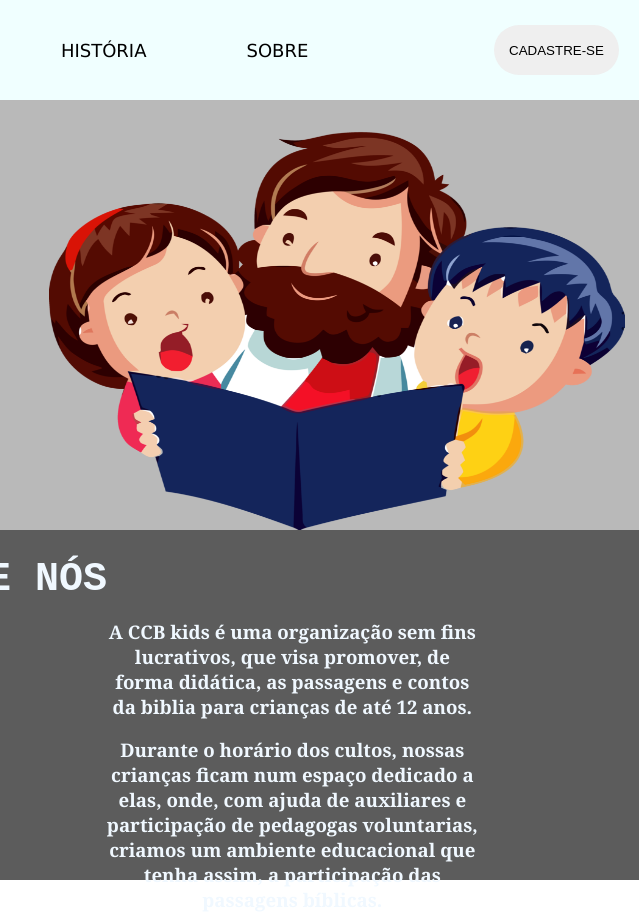
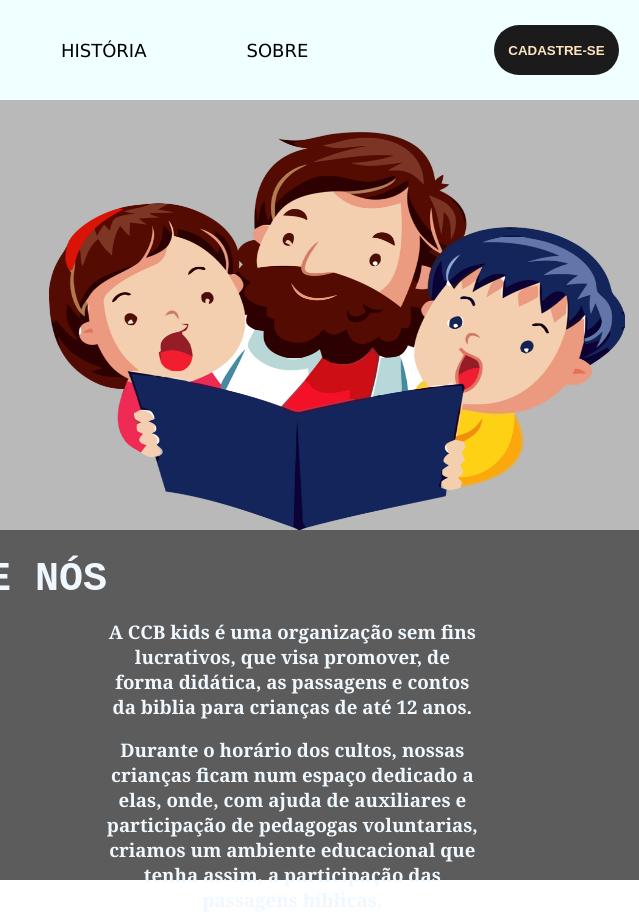
Before and after one commit to ryangsantos2/CCBKIDS2, a plain HTML site: page Site-institucional/onepage.html in a window 1280 px wide. Shown: the full height of the page, 641-1280 px from the left. Drawn offline with Linux system fonts and the light colour scheme.

Commit message:
começo historia

```diff
--- a/Site-institucional/onepage.html
+++ b/Site-institucional/onepage.html
@@ -17,7 +17,7 @@
             <li><a class="nav-link" href="#historia">HISTÓRIA</a></li>
             <li><a class="nav-link" href="#sobre">SOBRE</a></li>
         </ul>
-        <button onclick="cadastrar()" class="botao_cadastro">CADASTRE-SE</button>
+        <button onclick="cadastrar()" class="botao_cadastro"><b class="nome-botao">CADASTRE-SE</b></button>
     </nav>
     <div class="home">
         <div class="home-direita">
@@ -51,7 +51,9 @@
         </div>
     </div>
     <div class="historia-horarios">
-
+        <div class="historia">
+            <h1></h1>
+        </div>
     </div>
 </body>
 
--- a/Site-institucional/style.css
+++ b/Site-institucional/style.css
@@ -33,6 +33,7 @@ nav ul li {
     flex-direction: row;
     color: black;
     text-decoration: none;
+
 }
 
 .botao_cadastro {
@@ -42,8 +43,12 @@ nav ul li {
     border-radius: 25px;
     width: 125px;
     height: 50px;
-    background-color: D1D1D1;
+    background-color: rgb(27, 27, 27);
     border: 0px;
+}
+
+.nome-botao{
+    color: bisque;
 }
 
 .img_logo {
```
